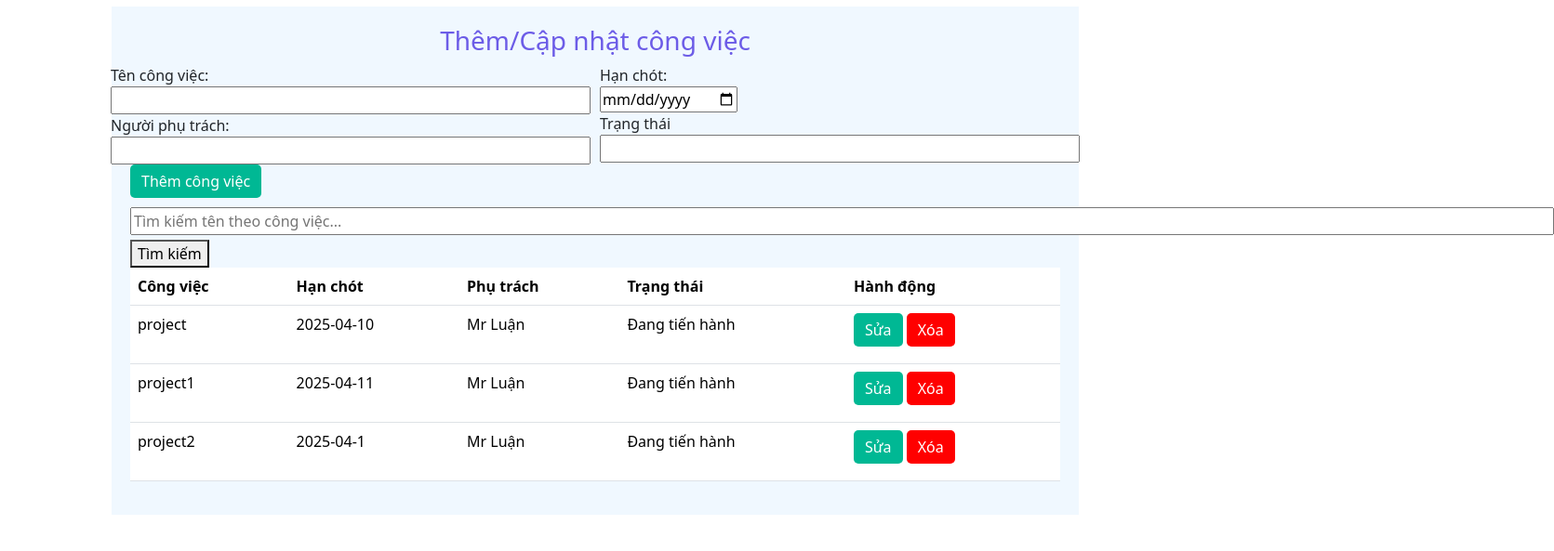
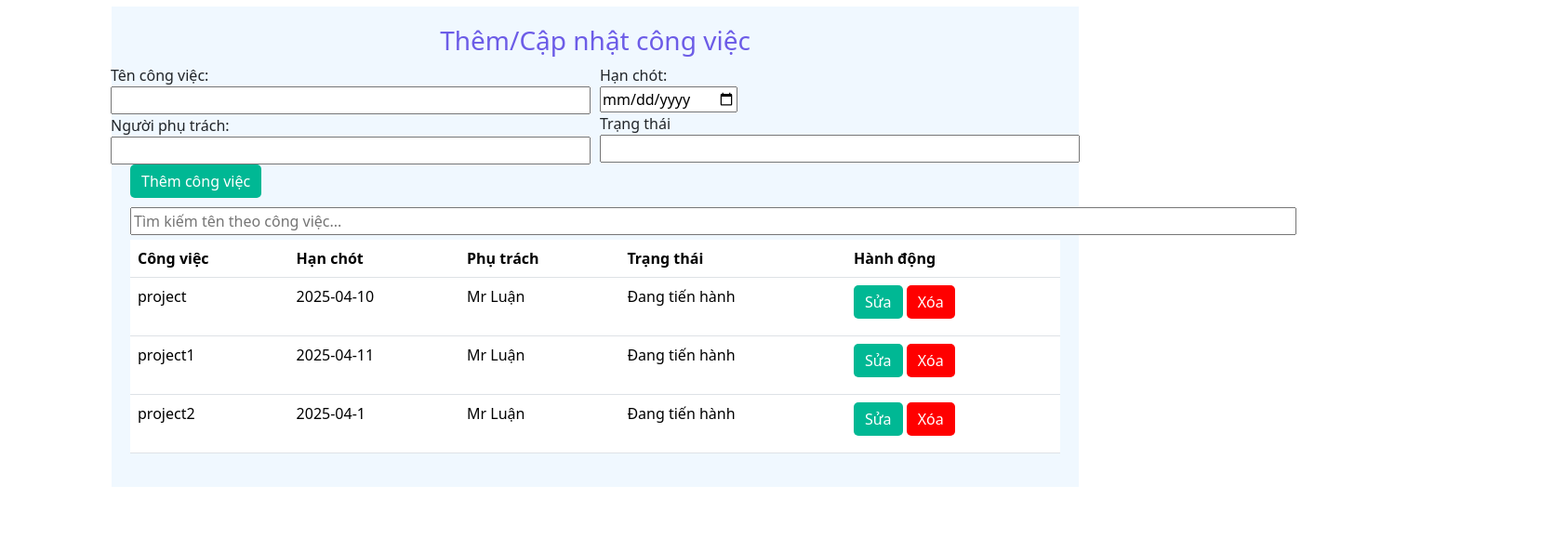
Before and after one commit to steventhefool/HCM_KS24A_HoangDuongNam_01, a plain HTML site: page index.html in a window 1280 px wide. Shown: the part 103-696 px from the top of the page at 93% size, 1671 px wide, since content can reach past the window. Drawn offline with nearby package versions, Linux system fonts and the light colour scheme.

Commit message:
HCM_KS24A_HoangDuongNam

```diff
--- a/index.html
+++ b/index.html
@@ -48,9 +48,8 @@
                     </div>
                     <button class="btn btn-success">Thêm công việc</button>
                 </form>
-                <input id="search"  type="text" placeholder="Tìm kiếm tên theo công việc..." size="160" style="margin-bottom: 5px;" >
+                <input id="searchIp"  type="text" placeholder="Tìm kiếm tên theo công việc..." size="130" style="margin-bottom: 5px;" >
                 <br>
-                <button onclick="searchWork()">Tìm kiếm</button>
                 <table class="table">
                     <thead>
                         <tr>
--- a/main.js
+++ b/main.js
@@ -167,16 +167,16 @@ function editWork(index) {
     workEditIndex = index
 }
 function searchWork() {
-    let workSearch = document.querySelector('#search').value.toLowerCase();
+    let workSearch = document.querySelector('#searchIp').value.toLowerCase();
     let arrayResult = [];
     for (let i = 0; i < workList.length; i++) {
-        if (workList[i].name.toLowerCase().includes(workSearch)) {
+        if (workList[i].workName.toLowerCase().includes(workSearch)) {
             arrayResult.push(workList[i]);
         }
     }
     renderData(arrayResult);
 }
-document.querySelector('#search').addEventListener("keydown", function (event) {
+document.querySelector('#searchIp').addEventListener("keydown", function (event) {
     if (event.key === 'Enter') {
         event.preventDefault();
         searchWork();
```
